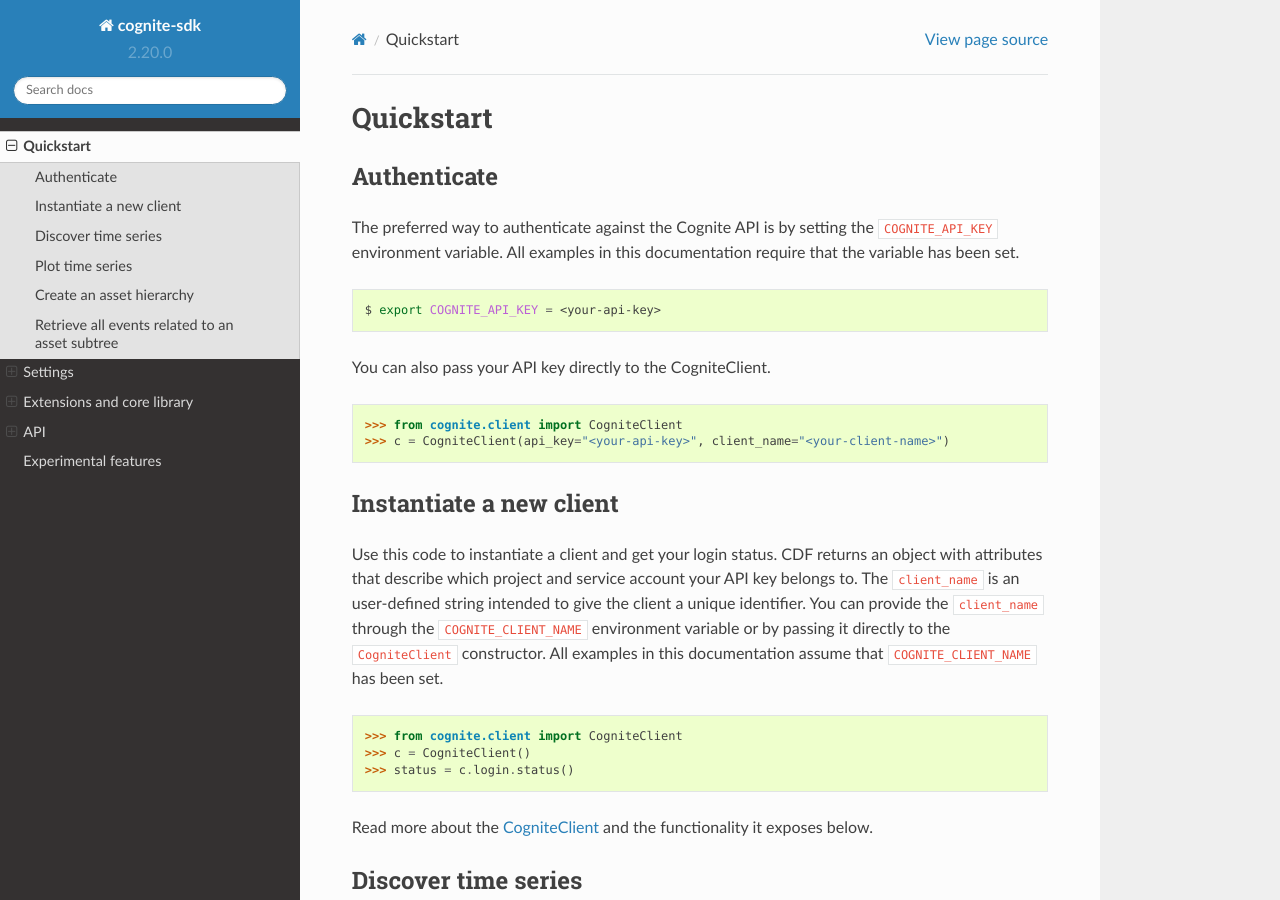
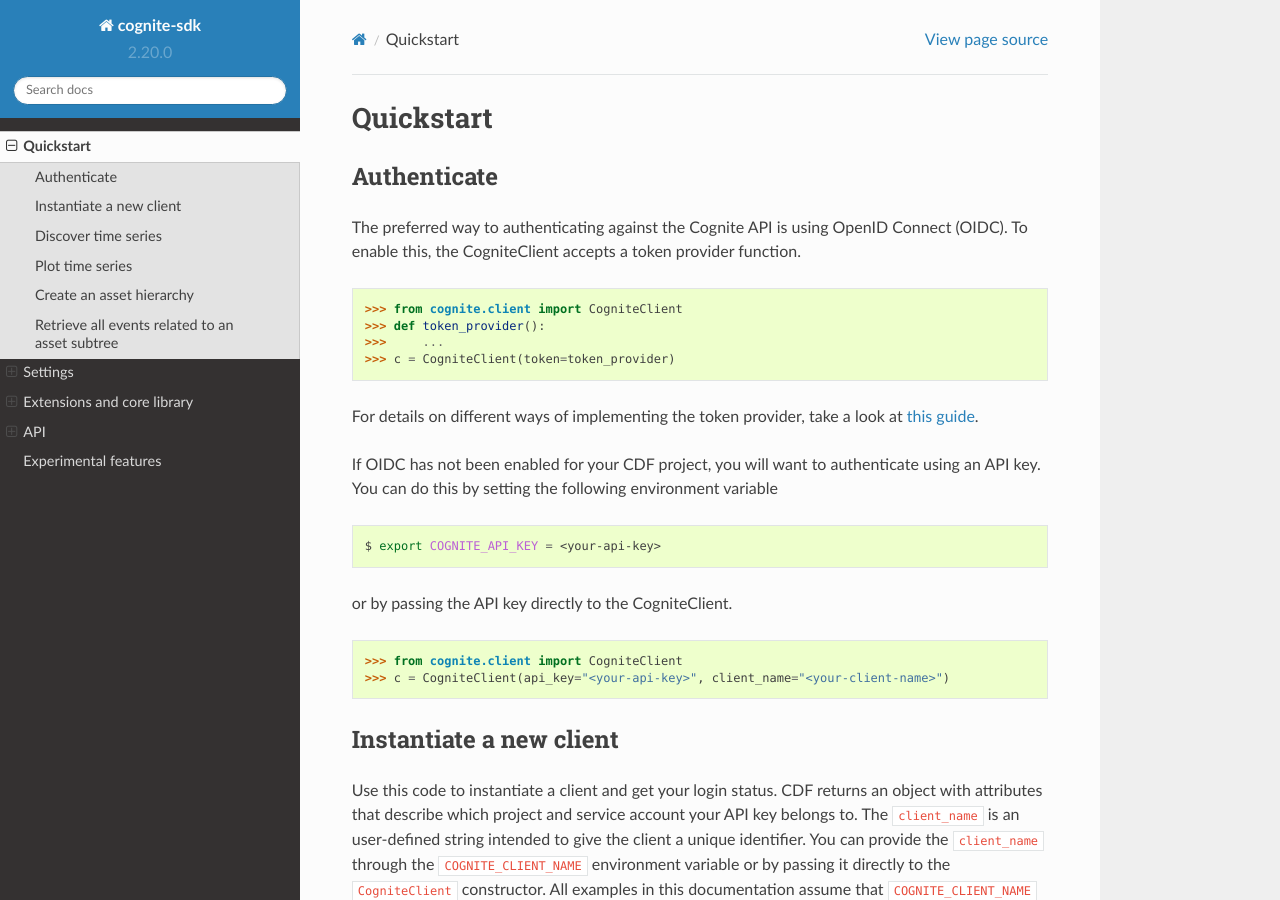
Before and after one commit to cognitedata/cognite-sdk-python, a Sphinx documentation site: the page built from docs/source/cognite.rst, in a window 1280 px wide and 900 px high. Built offline with Sphinx 7.4.7 and the Read the Docs theme 2.0.0, drawn with Linux system fonts in a browser that asks for light colours.

Commit message:
Update documentation on how to authenticate the client (#827)
* Update documentation on how to authenticate the client

* Update docs/source/cognite.rst

* Update docs/source/cognite.rst

Co-authored-by: cognite-bulldozer[bot] <51074376+cognite-bulldozer[bot]@users.noreply.github.com>

```diff
--- a/docs/source/cognite.rst
+++ b/docs/source/cognite.rst
@@ -2,13 +2,28 @@
 ==========
 Authenticate
 ------------
-The preferred way to authenticate against the Cognite API is by setting the :code:`COGNITE_API_KEY` environment variable. All examples in this documentation require that the variable has been set.
+
+The preferred way to authenticating against the Cognite API is using OpenID Connect (OIDC). To enable this, the CogniteClient
+accepts a token provider function.
+
+.. code:: python
+
+    >>> from cognite.client import CogniteClient
+    >>> def token_provider():
+    >>>     ...
+    >>> c = CogniteClient(token=token_provider)
+
+For details on different ways of implementing the token provider, take a look at
+`this guide <https://github.com/cognitedata/python-oidc-authentication>`_.
+
+If OIDC has not been enabled for your CDF project, you will want to authenticate using an API key. You can do this by setting the following environment
+variable
 
 .. code:: bash
 
     $ export COGNITE_API_KEY = <your-api-key>
 
-You can also pass your API key directly to the CogniteClient.
+or by passing the API key directly to the CogniteClient.
 
 .. code:: python
 
```
